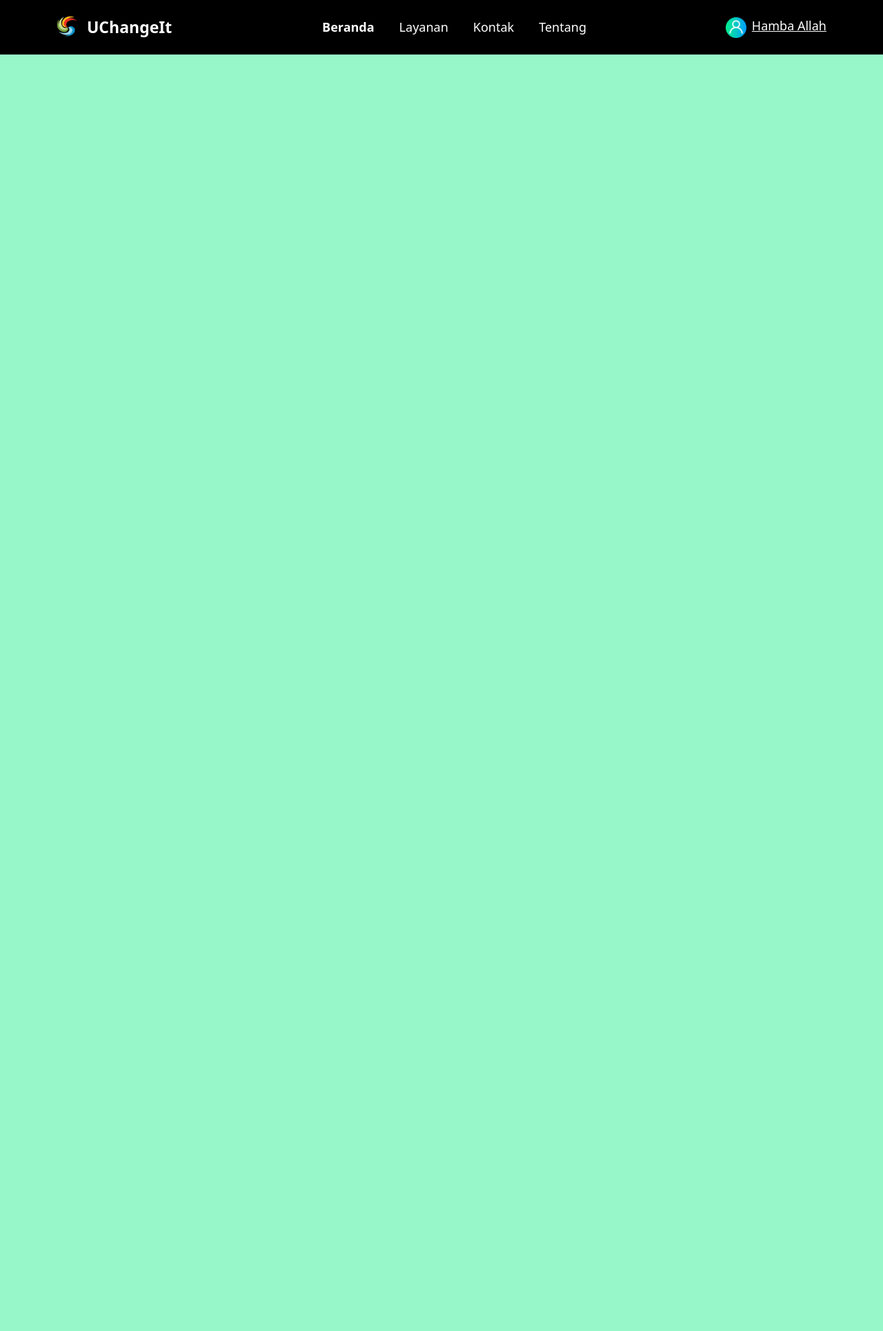
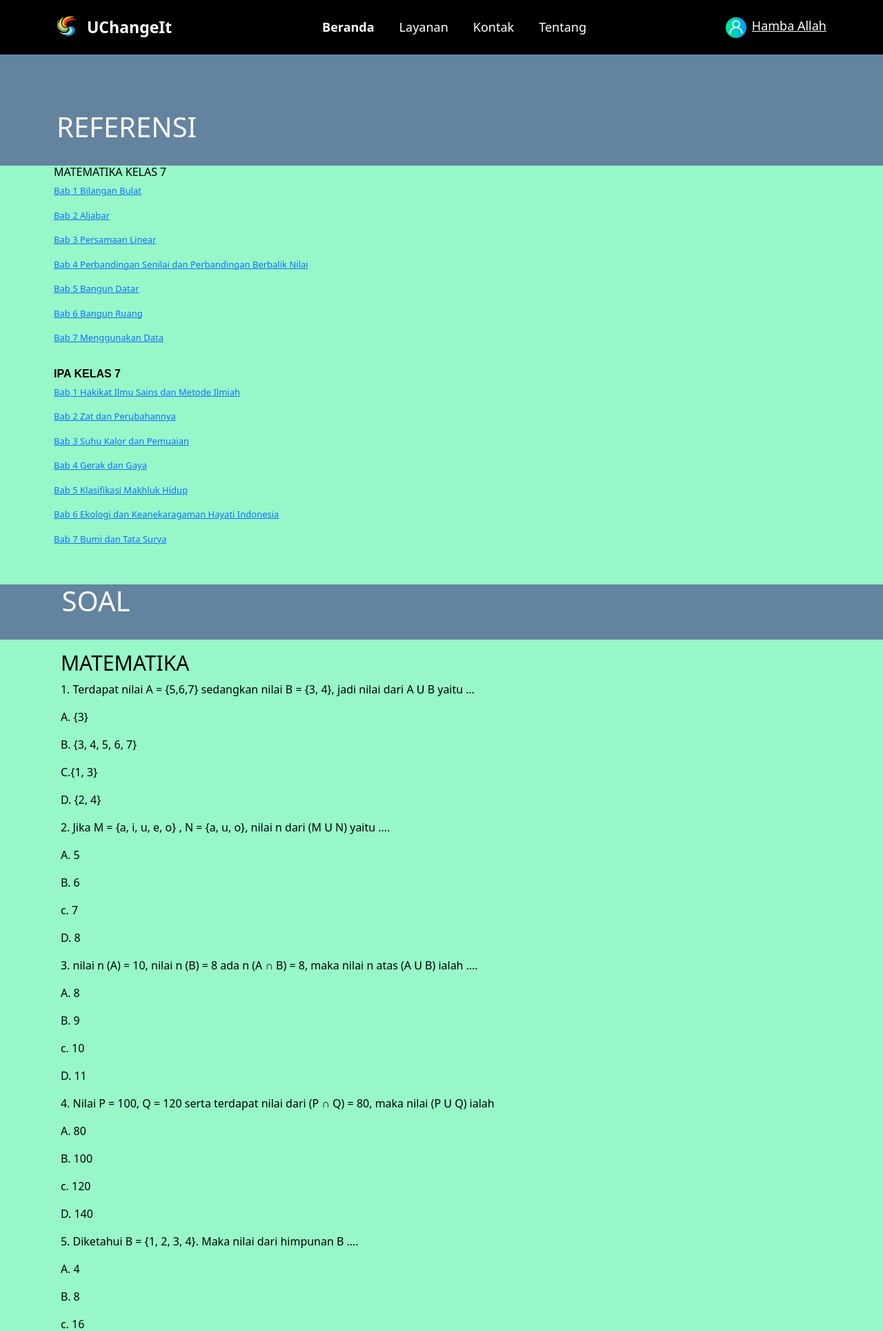
Before and after one commit to AchmadSyahh226/YouChangeIt-Website, a PHP site: page /materi.html in a window 1280 px wide. Shown: the top 1929 px of the page at 69% size. Before the commit the page ends 79 px from the top, so only its background shows below. Run offline with PHP 8.4, Linux system fonts and the light colour scheme.

Commit message:
materi dan tipsntrick

```diff
--- a/materi.html
+++ b/materi.html
@@ -49,5 +49,215 @@
         </ul>
       </div>
     </nav>
+    <!-- Referensi -->
+    <section id="Referensi">
+      <div class="container">
+        <div class="row text-light">
+          <h1 class="text-uppercase">Referensi</h1>
+        </div>
+      </div>
+      <div class="container pt-4 pb-3 row mb-4">
+        <h1 class="text-uppercase text-black" style="font-size: medium; padding-left: 7%;">Matematika Kelas 7</h1>
+          <p class="texted-muted fz-13" style="padding-left: 7%;"><a href="https://drive.google.com/file/d/1gmVLSY6wqp0Ndb_Bp2i-JYWgjnuc21I1/view?usp=sharing">Bab 1 Bilangan Bulat</a></p>
+          <p class="texted-muted fz-13" style="padding-left: 7%;"><a href="https://drive.google.com/file/d/1LT3rhvH0TwTiaDzLLGcNknDob7XbSFjv/view?usp=sharing">Bab 2 Aljabar</a></p>
+          <p class="texted-muted fz-13" style="padding-left: 7%;"><a href="https://drive.google.com/file/d/1ejpg37D8veiBAlRsBL2GsZIr0V5NQKBl/view?usp=sharing">Bab 3 Persamaan Linear</a></p>
+          <p class="texted-muted fz-13" style="padding-left: 7%;"><a href="https://drive.google.com/file/d/1XcUcttowpdosEcNabkgMTsypky_oUJd2/view?usp=sharing">Bab 4 Perbandingan Senilai dan Perbandingan Berbalik Nilai</a></p>
+          <p class="texted-muted fz-13" style="padding-left: 7%;"><a href="https://drive.google.com/file/d/1C0u9T0k5scPQGqOdGfLXa3hrgI9hYqqd/view?usp=sharing">Bab 5 Bangun Datar</a></p>
+          <p class="texted-muted fz-13" style="padding-left: 7%;"><a href="https://drive.google.com/file/d/1Ns3mxKq6XqT9zhEd1-DonHkQ1c_ZExQU/view?usp=sharing">Bab 6 Bangun Ruang</a></p>
+          <p class="texted-muted fz-13" style="padding-left: 7%;"><a href="https://drive.google.com/file/d/1UTHB2jYMYcpY3H9OaA3dOlsCXW7DAMVy/view?usp=sharing">Bab 7 Menggunakan Data</a></p>
+
+        <h2 class="text-uppercase text-black pt-3" style="font-size: medium; padding-left: 7%;"> IPA Kelas 7</h2>
+          <p class="texted-muted fz-13" style="padding-left: 7%;"><a href="https://drive.google.com/file/d/1AOWSGcguD6eoAREZVe885LHhn0pMfdB3/view?usp=sharing">Bab 1 Hakikat Ilmu Sains dan Metode Ilmiah</a></p>
+          <p class="texted-muted fz-13" style="padding-left: 7%;"><a href="https://drive.google.com/file/d/1hxwzdVt2ZzblPzxxfAjrr1pM0mr3ADI6/view?usp=sharing">Bab 2 Zat dan Perubahannya</a></p>
+          <p class="texted-muted fz-13" style="padding-left: 7%;"><a href="https://drive.google.com/file/d/14AR8scWLZDvXSLoL37CcMgtRq4nmOCNG/view?usp=sharing">Bab 3 Suhu Kalor dan Pemuaian</a></p>
+          <p class="texted-muted fz-13" style="padding-left: 7%;"><a href="https://drive.google.com/file/d/1wtFSNDv444dbqjv39TZXshY2LYqxqzXc/view?usp=sharing">Bab 4 Gerak dan Gaya</a></p>
+          <p class="texted-muted fz-13" style="padding-left: 7%;"><a href="https://drive.google.com/file/d/1L_OgRfFP-oKy3S95JtJtokmS-bq2zJRv/view?usp=sharing">Bab 5 Klasifikasi Makhluk Hidup</a></p>
+          <p class="texted-muted fz-13" style="padding-left: 7%;"><a href="https://drive.google.com/file/d/1g-wlbwG6brJFxrdFkC6qciivmrVrBjXY/view?usp=sharing">Bab 6 Ekologi dan Keanekaragaman Hayati Indonesia</a></p>
+          <p class="texted-muted fz-13" style="padding-left: 7%;"><a href="https://drive.google.com/file/d/1Q33zrn2gEybLEamMspBYOg87bYCoIiRr/view?usp=sharing">Bab 7 Bumi dan Tata Surya</a></p>
+        </div>
+      </div>
+
+      <!-- soal -->
+      <div class="container-fluid" id="soal">
+        <div class="row text-light">
+          <h1 class="text-uppercase" style="padding-left: 7%;">Soal</h1>
+        </div>
+      </div>
+      <div class="container-fluid pt-3 pb-2 row mb-4">
+        <h1 class="text-uppercase text-black" style="font-size: 30px; padding-left: 7%;">Matematika</h1>
+        <p style="color: black; font-size: medium; text-align:justify; padding-left: 7%;">
+          1. Terdapat nilai A = {5,6,7} sedangkan nilai B = {3, 4}, jadi nilai dari A 𝖴 B yaitu …
+        </p>
+        <p style="color: black; font-size: medium; text-align:justify; padding-left: 7%">
+          A. {3}
+        </p>
+        <p style="color: black; font-size: medium; text-align:justify; padding-left: 7%">
+          B. {3, 4, 5, 6, 7}
+        </p>
+        <p style="color: black; font-size: medium; text-align:justify; padding-left: 7%">
+          C.{1, 3}
+        </p>
+        <p style="color: black; font-size: medium; text-align:justify; padding-left: 7%">
+          D. {2, 4}
+        </p>
+        <p style="color: black; font-size: medium; text-align:justify; padding-left: 7%;">
+          2. Jika M = {a, i, u, e, o} , N = {a, u, o}, nilai n dari (M 𝖴 N) yaitu ….
+        </p>
+        <p style="color: black; font-size: medium; text-align:justify; padding-left: 7%">
+          A. 5
+        </p>
+        <p style="color: black; font-size: medium; text-align:justify; padding-left: 7%">
+          B. 6
+        </p>
+        <p style="color: black; font-size: medium; text-align:justify; padding-left: 7%">
+          c. 7
+        </p>
+        <p style="color: black; font-size: medium; text-align:justify; padding-left: 7%">
+          D. 8
+        </p>
+        <p style="color: black; font-size: medium; text-align:justify; padding-left: 7%;">
+          3. nilai n (A) = 10, nilai n (B) = 8 ada n (A ∩ B) = 8, maka nilai n atas (A 𝖴 B) ialah ….
+        </p>
+        <p style="color: black; font-size: medium; text-align:justify; padding-left: 7%">
+          A. 8
+        </p>
+        <p style="color: black; font-size: medium; text-align:justify; padding-left: 7%">
+          B. 9
+        </p>
+        <p style="color: black; font-size: medium; text-align:justify; padding-left: 7%">
+          c. 10
+        </p>
+        <p style="color: black; font-size: medium; text-align:justify; padding-left: 7%">
+          D. 11
+        </p>
+        <p style="color: black; font-size: medium; text-align:justify; padding-left: 7%;">
+          4. Nilai P = 100, Q = 120 serta terdapat nilai dari (P ∩ Q) = 80, maka nilai (P 𝖴 Q) ialah
+        </p>
+        <p style="color: black; font-size: medium; text-align:justify; padding-left: 7%">
+          A. 80
+        </p>
+        <p style="color: black; font-size: medium; text-align:justify; padding-left: 7%">
+          B. 100
+        </p>
+        <p style="color: black; font-size: medium; text-align:justify; padding-left: 7%">
+          c. 120
+        </p>
+        <p style="color: black; font-size: medium; text-align:justify; padding-left: 7%">
+          D. 140
+        </p>
+        <p style="color: black; font-size: medium; text-align:justify; padding-left: 7%;">
+          5. Diketahui B = {1, 2, 3, 4}. Maka nilai dari himpunan B ….
+        </p>
+        <p style="color: black; font-size: medium; text-align:justify; padding-left: 7%">
+          A. 4
+        </p>
+        <p style="color: black; font-size: medium; text-align:justify; padding-left: 7%">
+          B. 8
+        </p>
+        <p style="color: black; font-size: medium; text-align:justify; padding-left: 7%">
+          c. 16
+        </p>
+        <p style="color: black; font-size: medium; text-align:justify; padding-left: 7%">
+          D. 32
+        </p>
+      </div>
+    </div>
+    <div class="container-fluid pt-3 pb-2 row mb-4">
+      <h1 class="text-uppercase text-black" style="font-size: 30px; padding-left: 7%;">IPA</h1>
+      <p style="color: black; font-size: medium; text-align:justify; padding-left: 7%;">
+        1. Suhu badan orang sehat adalah 360 Celcius, yang termasuk besaran yaitu ….
+      </p>
+      <p style="color: black; font-size: medium; text-align:justify; padding-left: 7%">
+        A. benda
+      </p>
+      <p style="color: black; font-size: medium; text-align:justify; padding-left: 7%">
+        B. 50
+      </p>
+      <p style="color: black; font-size: medium; text-align:justify; padding-left: 7%">
+        C. Celcius
+      </p>
+      <p style="color: black; font-size: medium; text-align:justify; padding-left: 7%">
+        D. Suhu
+      </p>
+      <p style="color: black; font-size: medium; text-align:justify; padding-left: 7%;">
+        2. Dua buah balok besi dengan ukuran berbeda, akan memiliki …..
+      </p>
+      <p style="color: black; font-size: medium; text-align:justify; padding-left: 7%">
+        A. Volume yang sama
+      </p>
+      <p style="color: black; font-size: medium; text-align:justify; padding-left: 7%">
+        B. Massa yang sama
+      </p>
+      <p style="color: black; font-size: medium; text-align:justify; padding-left: 7%">
+        c. Massa jenis yang sama
+      </p>
+      <p style="color: black; font-size: medium; text-align:justify; padding-left: 7%">
+        D. Berat yang sama
+      </p>
+      <p style="color: black; font-size: medium; text-align:justify; padding-left: 7%;">
+        3. Raksa digunakan untuk mengisi thermometer karena …
+      </p>
+      <p style="color: black; font-size: medium; text-align:justify; padding-left: 7%">
+        A.  titik didihnya teratur
+      </p>
+      <p style="color: black; font-size: medium; text-align:justify; padding-left: 7%">
+        B. pemuaiannya teratur
+      </p>
+      <p style="color: black; font-size: medium; text-align:justify; padding-left: 7%">
+        c. titik bekunya tinggi
+      </p>
+      <p style="color: black; font-size: medium; text-align:justify; padding-left: 7%">
+        D. pemuaiannya tidak teratur
+      </p>
+      <p style="color: black; font-size: medium; text-align:justify; padding-left: 7%;">
+        4. Perpindahan kalor pada zat yang tidak disertai perpindahan partikel-partikelnya disebut…..
+      </p>
+      <p style="color: black; font-size: medium; text-align:justify; padding-left: 7%">
+        A. konveksi
+      </p>
+      <p style="color: black; font-size: medium; text-align:justify; padding-left: 7%">
+        B. konduksi
+      </p>
+      <p style="color: black; font-size: medium; text-align:justify; padding-left: 7%">
+        c. radiasi
+      </p>
+      <p style="color: black; font-size: medium; text-align:justify; padding-left: 7%">
+        D. konduksi dan radiasi
+      </p>
+      <p style="color: black; font-size: medium; text-align:justify; padding-left: 7%;">
+        5. Jika kertas lakmus merah dimasukkan ke larutan cuka, maka warna kertas lakmus merah akan …
+      </p>
+      <p style="color: black; font-size: medium; text-align:justify; padding-left: 7%">
+        A. tetap merah
+      </p>
+      <p style="color: black; font-size: medium; text-align:justify; padding-left: 7%">
+        B. menjadi biru
+      </p>
+      <p style="color: black; font-size: medium; text-align:justify; padding-left: 7%">
+        c. menjadi ungu
+      </p>
+      <p style="color: black; font-size: medium; text-align:justify; padding-left: 7%">
+        D. menjadi putih
+      </p>
+    </div>
+    </div>
+    </div>
+
+    <!-- upload file -->
+    <div class="container pb-5" style="padding-left: 25%;">
+    <form class="upload">
+      <div class="upload_body">
+        <i class="ri-file-upload-line"></i>
+        <p> drag file here to upload</p>
+      </div>
+      <footer class="upload_footer">
+        <label for="upload_input" class="upload_button">
+          <p><span>or</span> choose file</p>
+          <input type="file" id="upload_input"/>
+        </label>
+      </footer>
+    </form>
+  </div>
+  </section>
   </body>
 </html>
--- a/style.css
+++ b/style.css
@@ -54,6 +54,19 @@ h3 {
   padding-top: 20vh;
 }
 /* Tutup style tipsntrick.html */
+
+#Referensi {
+  background-color: rgb(100, 131, 158);
+  height: 30vh;
+  width: 100%;
+  padding-top: 20vh;
+}
+
+#soal {
+  background-color: rgb(100, 131, 158);
+  height: 10vh;
+  width: 100%;
+}
 
 .card-services {
   background-color: rgb(65, 161, 115);
```
Also changed, not shown: other parts of style.css (+58 -0 lines), tipsntrik.html (+62 -1 lines).
